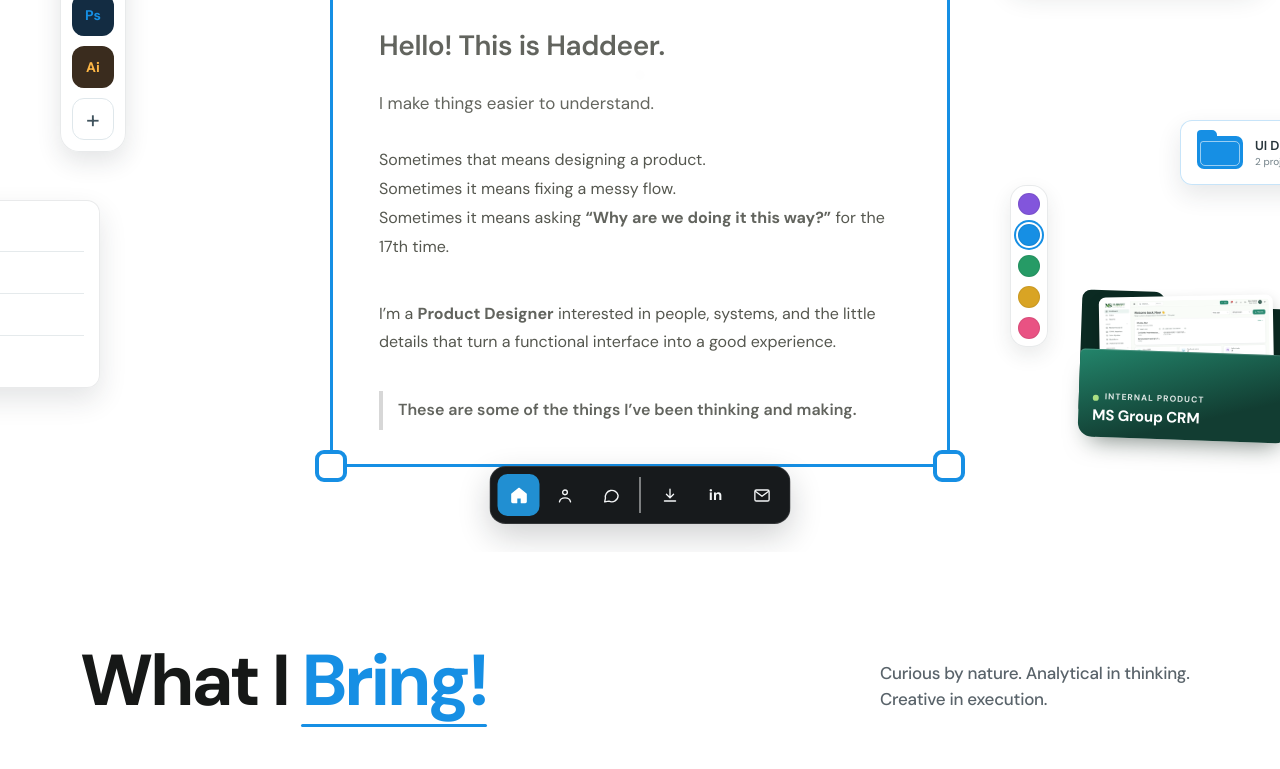
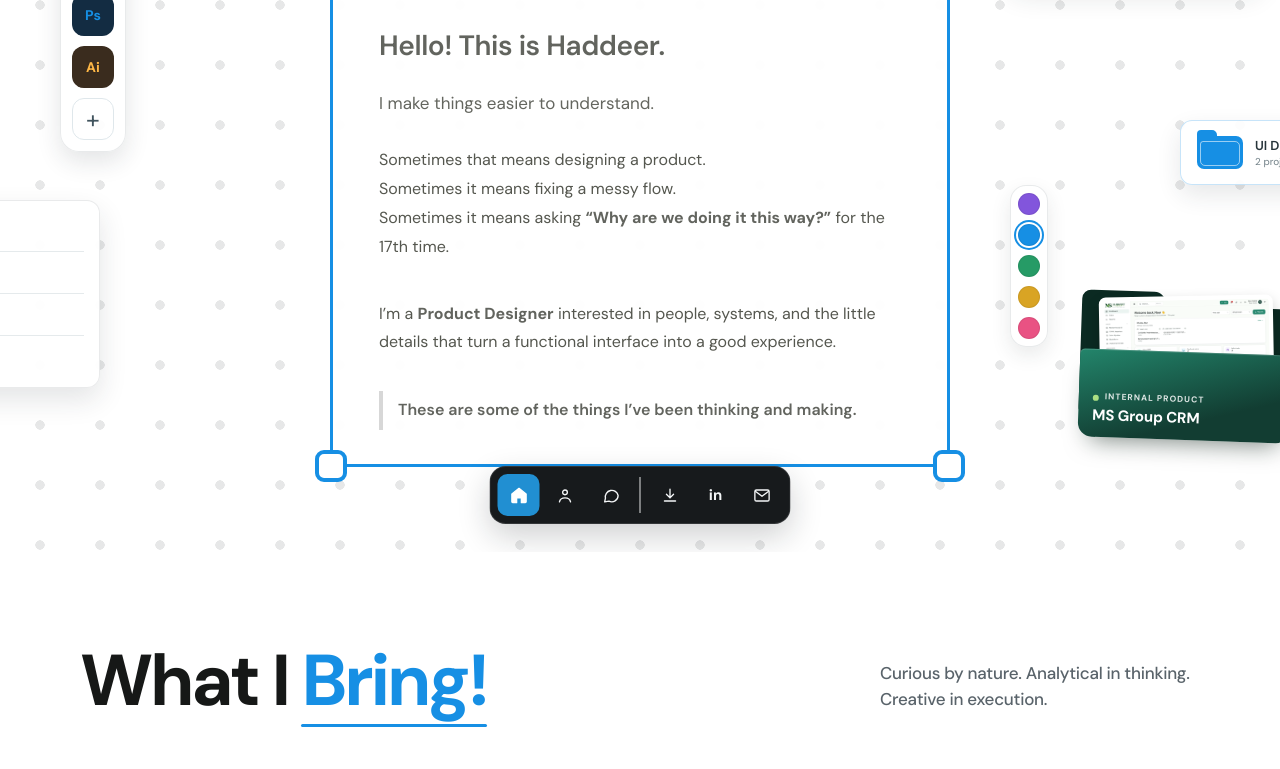
Before and after one commit to haddeershukr/haddeershukr.github.io, a plain HTML site: page index.html in a window 1280 px wide. Shown: the part 325-1094 px from the top of the page. Drawn offline with Linux system fonts and the light colour scheme.

Commit message:
Try: dotted background only in hero
Co-Authored-By: Claude Opus 5.5 <noreply@anthropic.com>
Claude-Session: https://claude.ai/code/session_01Dp2LZuj3tjPUFhX6BEjbCm

```diff
--- a/index.html
+++ b/index.html
@@ -874,6 +874,11 @@
     @media(min-width:761px){.folder-ntra2 .folder-preview{padding-top:70px!important;height:clamp(420px,40vw,560px)!important}}
     @media(max-width:760px){.folder-ntra2 .device-msgroup{width:88%!important}.ntra-chip{bottom:8%;font-size:12px;padding:8px 12px}}
     @media(prefers-reduced-motion:reduce){.ntra-chip i{animation:none}}
+
+    /* dots only in hero */
+    body{background-image:none!important;background-color:#fff!important}
+    .hero-canvas{background-color:#fff;background-image:radial-gradient(circle,rgba(54,60,64,.12) 4.5px,transparent 4.9px);background-size:60px 60px;background-position:center top}
+    @media(max-width:600px){.hero-canvas{background-size:44px 44px}}
   </style>
 </head>
 <body>
```
